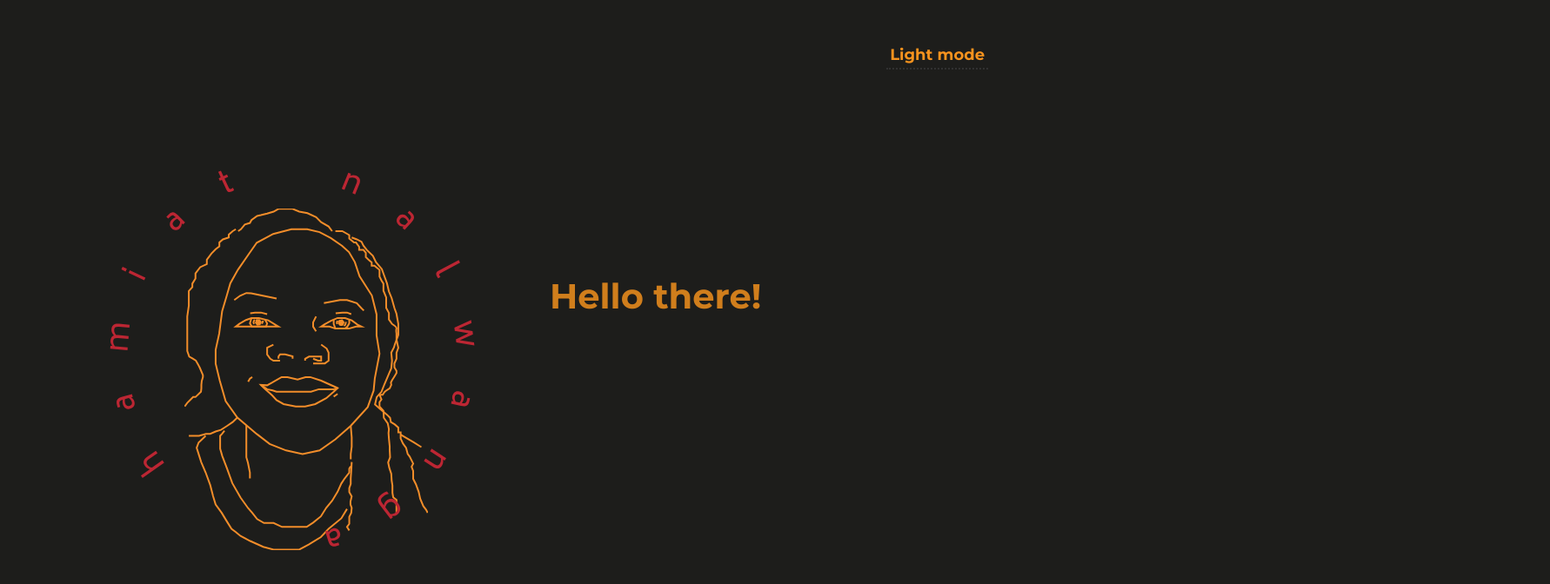
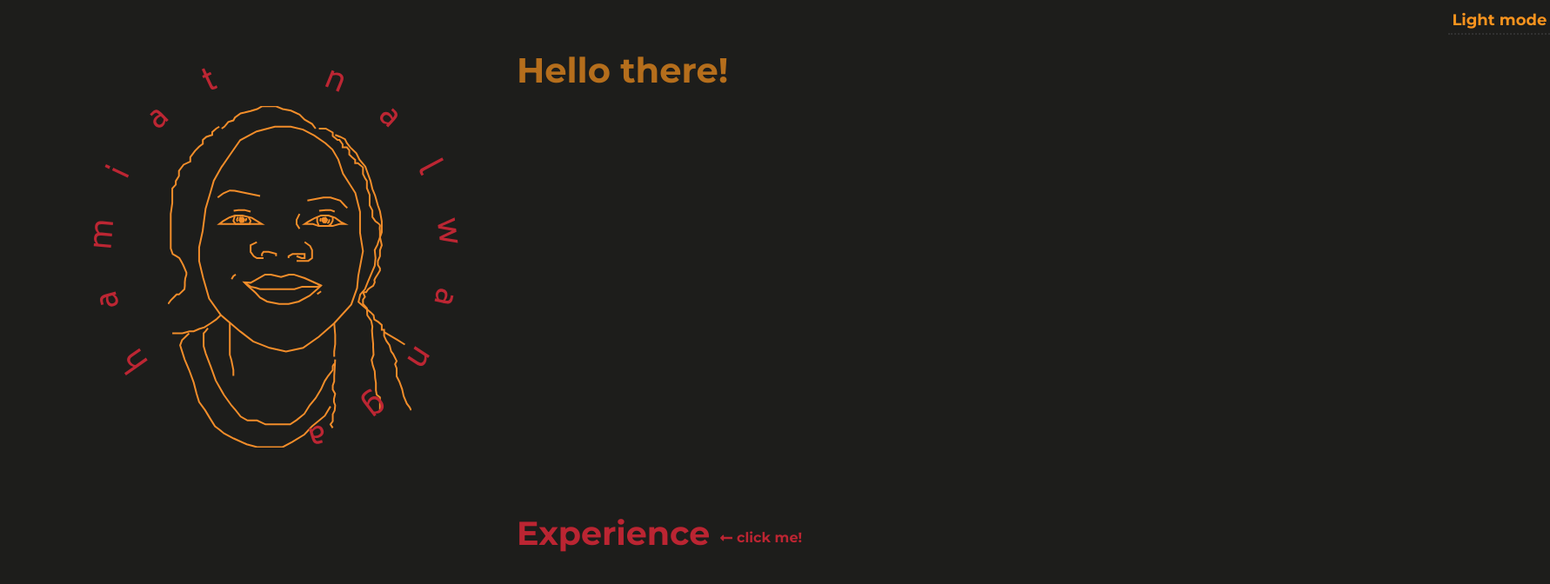
Before and after one commit to hamiat/folio, a React (Create React App) app: page / in a window 1280 px wide. Shown: the top 672 px of the page at 87% size, 1782 px wide, since content can reach past the window. Built offline with nearby package versions, Linux system fonts and the light colour scheme.

Commit message:
good point

```diff
--- a/src/App.tsx
+++ b/src/App.tsx
@@ -64,15 +64,14 @@ const App: React.FC = () => {
        <FaceSvg />
       </motion.section>
 
-      <div className={style.btns}>
       <motion.div variants={revealBtnVariants} whileHover="hover"  whileTap="hover" className={style.btnTwo}>
         <Button onClick={handleToggle}> {mode ? "Light mode" : "Dark mode"}</Button>
       </motion.div>
-      </div>
 
-      <section className={style.rightContent}>
+
+
         <About />
-      </section>
+
 
     </main>
   );
--- a/src/components/About/About.tsx
+++ b/src/components/About/About.tsx
@@ -69,25 +69,27 @@ const About: React.FC = () => {
   }, []);
 
   return (
-    <motion.div
+    <motion.section
       variants={delayStartVariants}
       initial="initial"
       animate="animate"
-      className={style.content}
+      className={style.rightContent}
+
       transition={
         showModal ? { delay: 4.5, duration: 1.5 } : { delay: 0, duration: 1.5 }
       }
     >
-      <motion.section
+      <motion.div
         initial="offscreen"
         whileInView="onscreen"
-        viewport={{ once: false, amount: 0.8 }}
+        viewport={{ once: false, amount: 0.5 }}
         transition={
           showModal
             ? { delayChildren: 5.5, staggerChildren: 1 }
             : { delayChildren: 0 }
         }
         className={style.about}
+
       >
 
           <motion.h1 variants={titleVariants}>Hello there!</motion.h1>
@@ -100,10 +102,10 @@ const About: React.FC = () => {
           </motion.p>
           <motion.div variants={contentVariants} className={style.arrow}><FaLongArrowAltDown/></motion.div>
 
-      </motion.section>
+      </motion.div>
 
       <Skills />
-    </motion.div>
+    </motion.section>
   );
 };
 
--- a/src/components/About/about.module.scss
+++ b/src/components/About/about.module.scss
@@ -1,35 +1,35 @@
 @import "../../styles/main.module.scss";
 
-.content {
+
+.rightContent {
+  grid-area: content;
+  width: max-content;
+  height: max-content;
+  z-index: 2;
   display: flex;
- flex-direction: column;
- justify-content: space-between;
+  flex-direction: column;
+  justify-content: space-between;
 
 
 
   .about {
-
     z-index: 2;
     display: flex;
     flex-direction: column;
-
 
     h1 {
       font-size: 40px;
     }
 
 h2 {
-  margin-left: 28px;
-  margin-top: -24px;
+  padding: 0 0 10px 48px ;
 }
 
 p {
   font-weight: 300;
   font-size: 22px;
   width: 70%;
-  margin-left: 68px;
-  margin-top: 0px;
-  margin-bottom: 50px;
+  padding: 0 0 50px 68px ;
 }
     .arrow {
       padding: $mn $mn*6;
@@ -37,7 +37,8 @@ p {
 
     }
 
-  }
+
 
 
 }
+}
--- a/src/components/Skills/Skills.tsx
+++ b/src/components/Skills/Skills.tsx
@@ -41,13 +41,13 @@ const parentContainer: Variants = {
 const Skills: React.FC = () => {
 
   const [title, setTitle] = useState("Experience")
-  const [whichTitle, setWhichTitle] = useState(true)
+  const [whichTitle, setWhichTitle] = useState(false)
 
   const changeTitle = () => {
     if(title === "Experience") {
       setTitle("Education")
       setWhichTitle(!whichTitle)
-    } else if ( title === "Education") {
+    } else {
       setTitle("Experience")
       setWhichTitle(!whichTitle)
     }
--- a/src/styles/main.module.scss
+++ b/src/styles/main.module.scss
@@ -12,12 +12,13 @@ $redish: #bc2633;
 $mn: 48px;
 
 /* Global styles */
-h2, h4 {
+h2,
+h4 {
   color: $redish;
 }
- h4 {
+h4 {
   color: $redish;
-  margin: 0 0  8px 0;
+  margin: 0 0 8px 0;
 }
 p {
   margin: 0;
@@ -31,36 +32,26 @@ body {
   .main {
     background-color: $lightBlack;
     color: $orange;
-    width: 1440px;
-    margin: 0 auto;
+    max-width: 1440px;
     display: grid;
+    grid-template-areas:
+      ".  lightMode"
+      "face content";
 
-
-  /*     .box {
-      z-index: 1;
-
-      width: 80%;
-      height: 50%;
-position: fixed;
-top: 0;
-    @include box;
-
+    .btnTwo {
+      grid-area: lightMode;
+      place-self: end;
     }
-  */
 
     .leftContent {
-      position: fixed;
-      top: 0;
-      bottom: $mn*2;
-      left: 0;
+      grid-area: face;
       display: grid;
       grid-template-columns: 1fr;
       grid-template-rows: 1fr;
       place-items: center;
       z-index: 2;
-      width: 50%;
-      margin-top: 150px;
-
+      width: max-content;
+      height: max-content;
 
       .face {
         grid-row: 1;
@@ -76,27 +67,11 @@ top: 0;
       }
     }
 
-    .btns {
+    .rightContent {
+      grid-area: content;
       width: max-content;
-      position: fixed;
-      display: grid;
-      z-index: 100;
-
-
-      .btnTwo {
-        grid-column: 1;
-        grid-row: 1;
-        z-index: 2;
-        position: fixed;
-      right: $mn*3;
-      top: $mn;
-      }
-    }
-
-    .rightContent {
-      width: 50%;
+      height: max-content;
       z-index: 2;
-      margin: $mn*6 $mn*13;
     }
   }
 }
```
